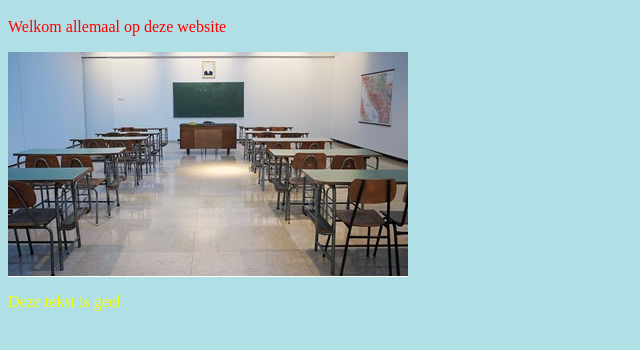
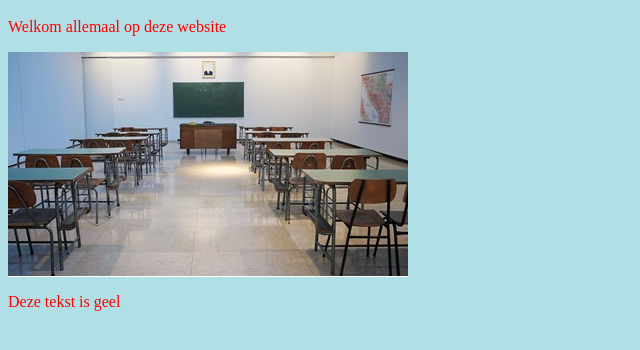
Before and after one commit to 8117908/8117908.github.io, a plain HTML site: page index.html in a window 1280 px wide. Shown: the part 48-398 px from the top of the page, without its empty margins (0-640 px from the left). Drawn offline with Linux system fonts and the light colour scheme.

Commit message:
Update index.html

```diff
--- a/index.html
+++ b/index.html
@@ -9,6 +9,6 @@
     <h1>Welkom leerlingen van H5.in1!</h1>
     <p>Welkom allemaal op deze website</p>
     <p><img src="./school.jpg" alt="Klaslokaal" title="klasslokaal"></p>
-  <p class="alinea-geel">Deze tekst is geel</p>
+    <p id="alinea-geel">Deze tekst is geel</p>
  </body>
 </html>
```
